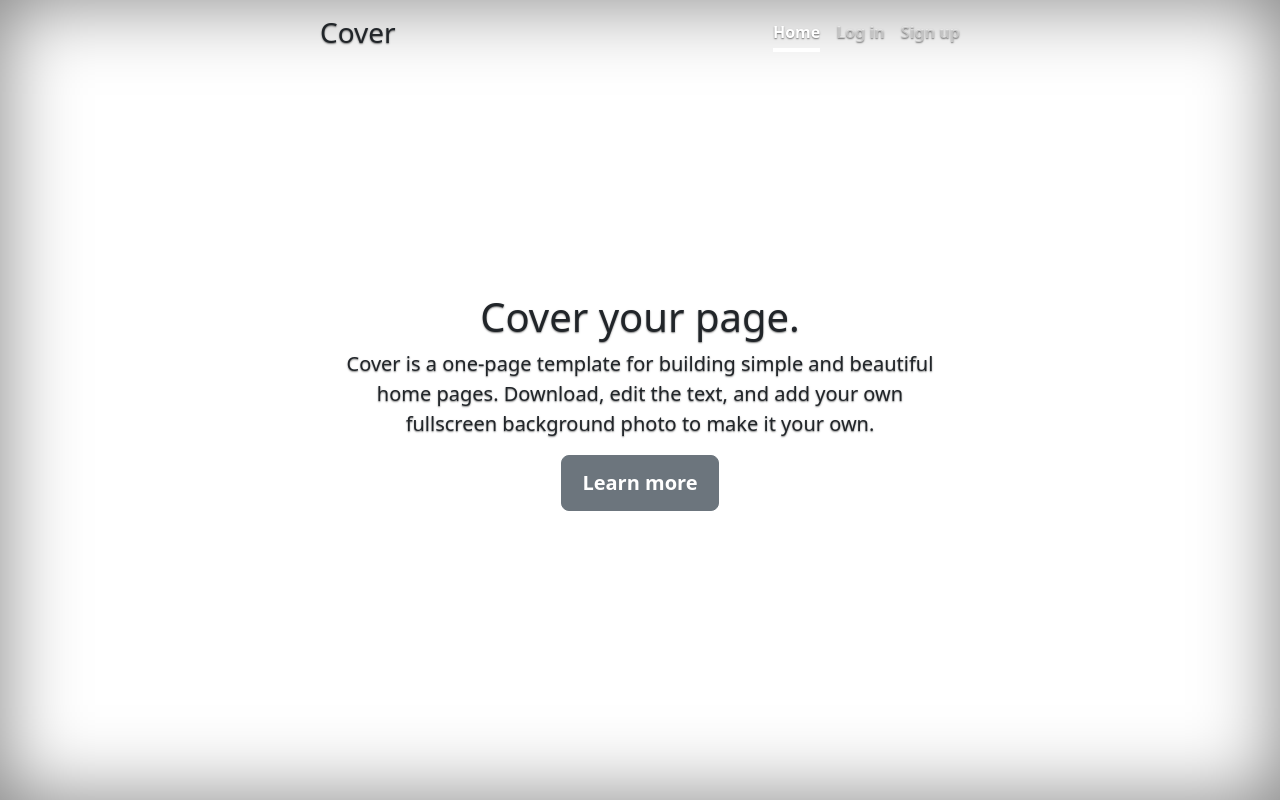
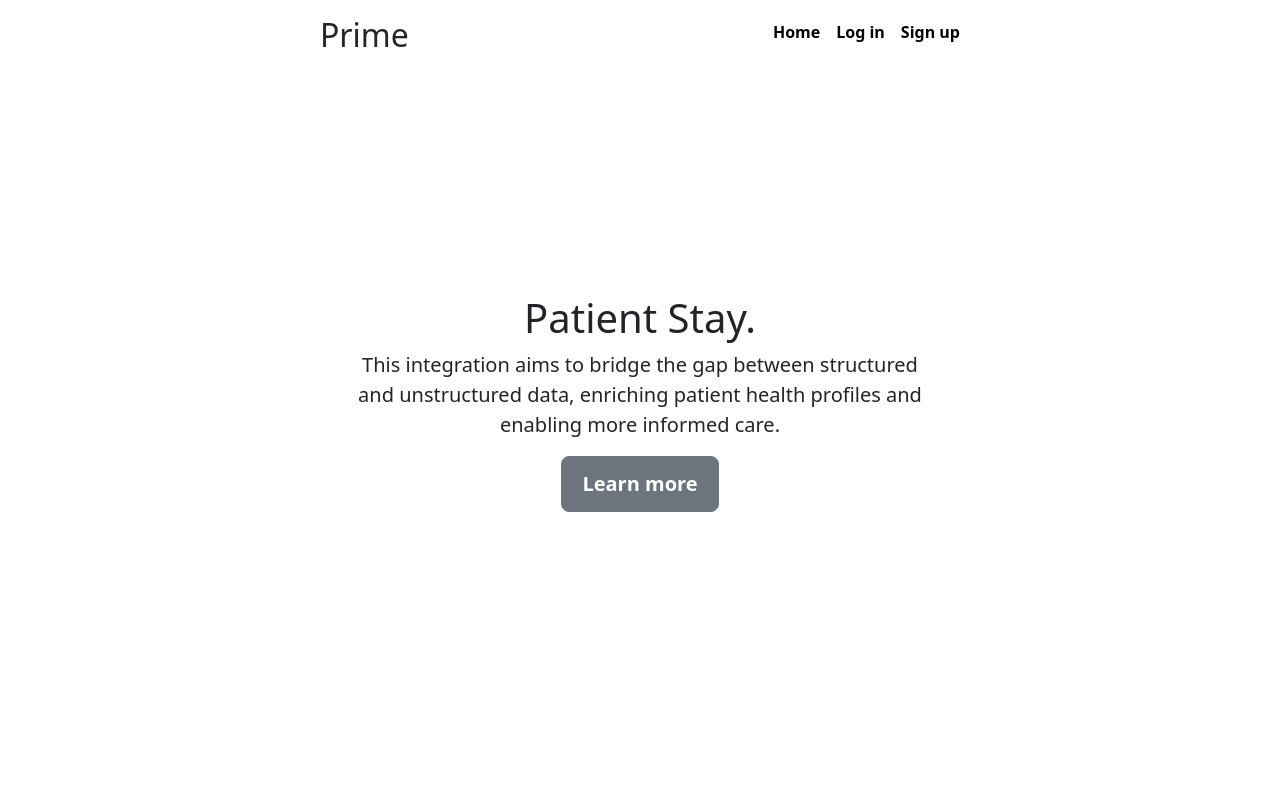
Before and after one commit to gayathri2174/iemhacks_zeon, a Django app: page /home in a window 1280 px wide. Run offline with Django 4.2, Linux system fonts and the light colour scheme; some libraries are stand-ins or nearby versions.

Commit message:
homepage

```diff
--- a/healthcare/patient_stay/staylength/static/homepage.css
+++ b/healthcare/patient_stay/staylength/static/homepage.css
@@ -110,3 +110,22 @@ body {
 .mastfoot {
   color: rgba(255, 255, 255, .5);
 }
+
+body{
+    text-shadow: none;
+    box-shadow: none;
+}
+
+.nav-masthead .active .nav-link{
+    color: #333;
+}
+
+.nav-masthead .active {
+    color: black;
+    border-bottom-color: #fff;
+}
+
+.nav-masthead .nav-link + .nav-link {
+    margin-left: 1rem;
+    color: black;
+}
--- a/healthcare/patient_stay/staylength/templates/homepage.html
+++ b/healthcare/patient_stay/staylength/templates/homepage.html
@@ -21,7 +21,7 @@
         <div class="cover-container d-flex h-100 p-3 mx-auto flex-column">
           <header class="masthead mb-auto">
             <div class="inner">
-              <h3 class="masthead-brand">Cover</h3>
+              <h2 class="masthead-brand">Prime</h3>
               <nav class="nav nav-masthead justify-content-center">
                 <a class="nav-link active" href="/home">Home</a>
                 <a class="nav-link" href="/login">Log in</a>
@@ -31,8 +31,8 @@
           </header>
 
           <main role="main" class="inner cover">
-            <h1 class="cover-heading">Cover your page.</h1>
-            <p class="lead">Cover is a one-page template for building simple and beautiful home pages. Download, edit the text, and add your own fullscreen background photo to make it your own.</p>
+            <h1 class="cover-heading">Patient Stay.</h1>
+            <p class="lead">This integration aims to bridge the gap between structured and unstructured data, enriching patient health profiles and enabling more informed care.</p>
             <p class="lead">
               <a href="/form" class="btn btn-lg btn-secondary">Learn more</a>
             </p>
--- a/healthcare/patient_stay/staylength/templates/patientstay.html
+++ b/healthcare/patient_stay/staylength/templates/patientstay.html
@@ -11,7 +11,7 @@
 <div class="container">
     <!-- other_template.html -->
 
-<header class="masthead mb-auto">
+<header class="masthead mb-auto" style="margin-top:20px">
   <div class="inner">
 
     <nav class="nav nav-masthead" style="justify-content:space-between;margin-bottom:20px">
--- a/healthcare/patient_stay/staylength/views.py
+++ b/healthcare/patient_stay/staylength/views.py
@@ -35,9 +35,14 @@ def display_predictions(request):
 
     # Create a list of dictionaries to hold the data
     name = []
+    age= []
+    id=[]
     data_list = []
     for instance in patient_info_instances:
         name.append(instance.fullname)
+        age.append(instance.Age)
+        id.append(instance.count_id_patient)
+
         data_list.append({
             'Hospital_code': instance.Hospital_code,
             'Hospital_type_code': instance.Hospital_type_code,
@@ -75,7 +80,7 @@ def display_predictions(request):
     predictions_list = predictions.tolist()
 
     # Render the template with the predicted values
-    context = {'name_and_predictions': zip(name, predictions_list)}
+    context = {'name_and_predictions': zip(name,age,id, predictions_list)}
 
     return render(request, 'display_patient.html', context)
 
```
Also changed, not shown: healthcare/patient_stay/staylength/static/form.css (+32 -0 lines), healthcare/patient_stay/staylength/templates/display_patient.html (+11 -6 lines), healthcare/patient_stay/db.sqlite3.
